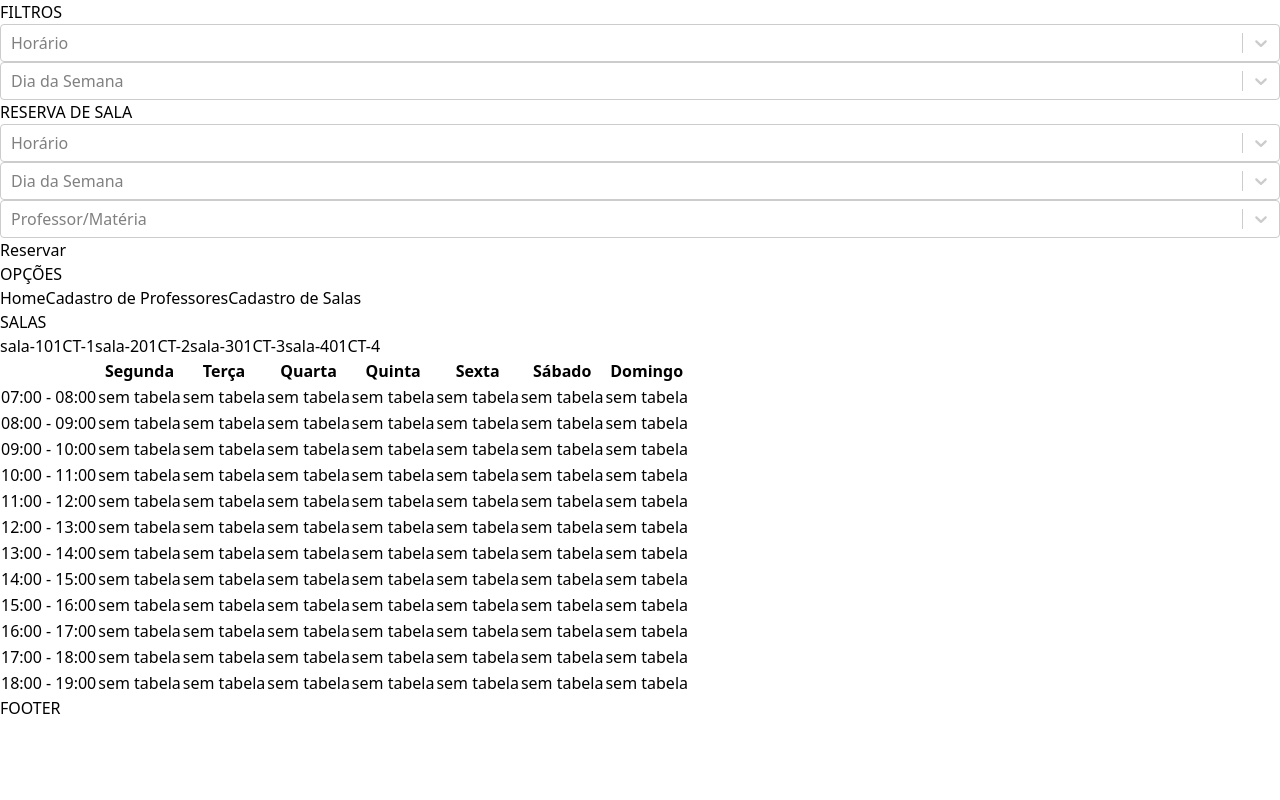
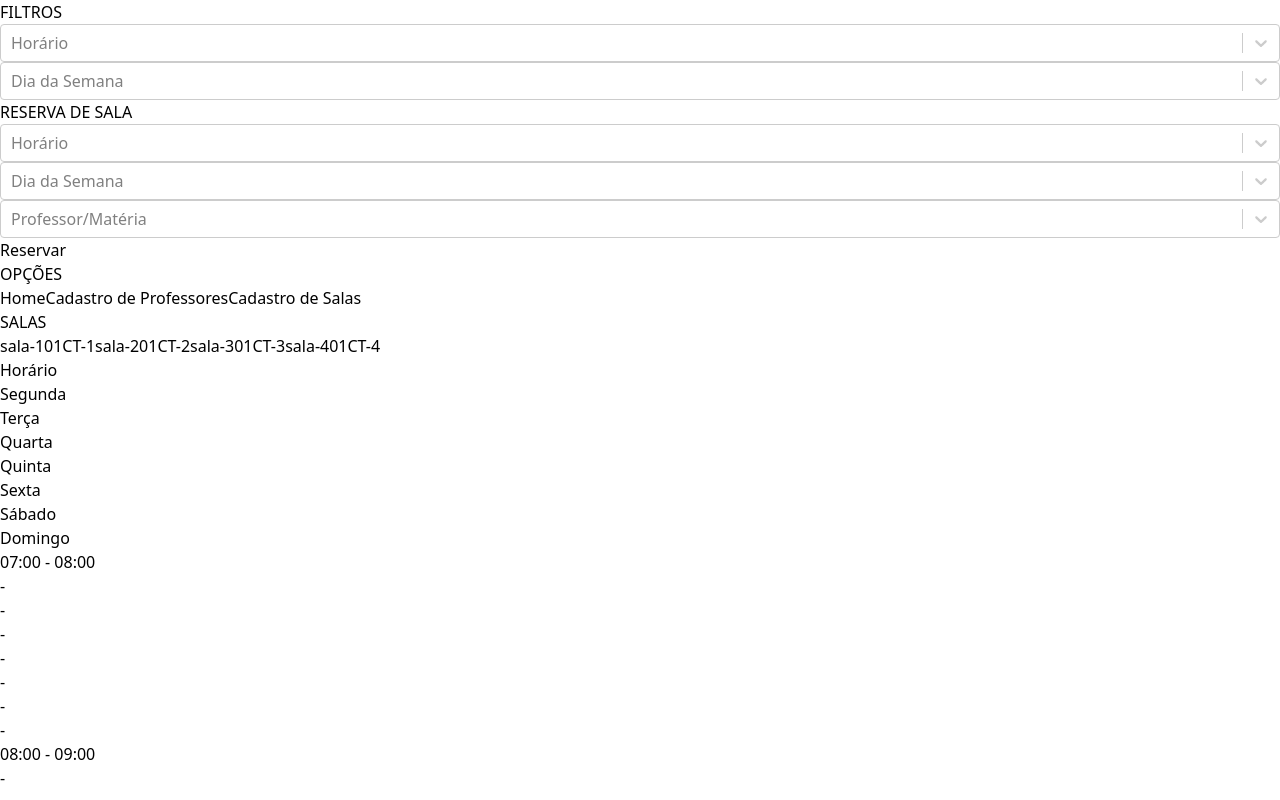
Before and after one commit to ted182/app-salas-ufes, a React (Vite) app: page / in a window 1280 px wide. Shown: the top 800 px of the page. Built offline with nearby package versions, Linux system fonts and the light colour scheme.

Commit message:
acertado atualização da agenda quando o professor recebe edicão de dados

```diff
--- a/src/components/TabelaSemana.jsx
+++ b/src/components/TabelaSemana.jsx
@@ -54,6 +54,85 @@ const TabelaSemana = ({ tabela }) => {
         setModal(true);
     };
 
+
+
+
+    return (
+        <div className="flex flex-col">
+
+            {/* Cabeçalho da Tabela */}
+            <div className="flex">
+                <div className="flex-1 p-2 border">Horário</div>
+                {diasDaSemana.map((dia, index) => (
+                    <div key={index} className="flex-1 p-2 border">{dia.value}</div>
+                ))}
+            </div>
+
+            {/* Conteúdo da Tabela */}
+            {horarios.map((horario, hi) => (
+                <div key={hi} className="flex">
+                    <div className="flex-1 p-2 border">{horario.value}</div>
+
+                    {diasDaSemana.map((dia, di) => (
+                        <div key={di} className="flex-1 p-2 border">
+
+                            {tabela ? (
+
+                                <button
+                                    className={`py-2 w-full h-full hover:outline-none hover:ring-2 hover:ring-black`}
+                                    style={{ backgroundColor: tabela.agenda[dia.id][horario.id].cor }}
+                                    onClick={() => handleModal(dia, horario, tabela.agenda[dia.id][horario.id])}>
+                                    {tabela.agenda[dia.id][horario.id].disciplina}
+                                </button>
+
+
+                            ) : ('-')
+                            }
+
+                        </div>
+                    ))}
+
+                </div>
+            ))}
+
+        </div>
+    );
+
+
+
+
+
+
+
+
+
+
+
+
+
+
+
+
+
+
+
+
+
+
+
+
+
+
+
+
+
+
+
+
+
+
+
+
     return (
         <table className="min-w-full divide-y divide-gray-200">
             <thead className="bg-gray-50">
@@ -75,14 +154,14 @@ const TabelaSemana = ({ tabela }) => {
                                 {tabela ? (
 
                                     <button
-                                        className={`w-full h-full hover:bg-slate-200`}
+                                        className={`w-full h-full hover:outline-none hover:ring-2 hover:ring-black`}
                                         style={{ backgroundColor: tabela.agenda[dia.id][horario.id].cor }}
                                         onClick={() => handleModal(dia, horario, tabela.agenda[dia.id][horario.id])}>
                                         {tabela.agenda[dia.id][horario.id].disciplina}
                                     </button>
 
 
-                                ) : ('sem tabela')
+                                ) : ('-')
                                 }
 
                             </td>
--- a/src/contexts/dados.jsx
+++ b/src/contexts/dados.jsx
@@ -52,10 +52,10 @@ function agendaDaSemana() {
     //const cloneAgendaSemReferencia = JSON.parse(JSON.stringify( defaultAgenda() ));
 
     let salas = {
-        1: { nome: 'sala-101', predio: 'CT-1', agenda: JSON.parse(JSON.stringify( defaultAgenda() )) },
-        2: { nome: 'sala-201', predio: 'CT-2', agenda: JSON.parse(JSON.stringify( defaultAgenda() )) },
-        3: { nome: 'sala-301', predio: 'CT-3', agenda: JSON.parse(JSON.stringify( defaultAgenda() )) },
-        4: { nome: 'sala-401', predio: 'CT-4', agenda: JSON.parse(JSON.stringify( defaultAgenda() )) },
+        1: { nome: 'sala-101', predio: 'CT-1', agenda: JSON.parse(JSON.stringify(defaultAgenda())) },
+        2: { nome: 'sala-201', predio: 'CT-2', agenda: JSON.parse(JSON.stringify(defaultAgenda())) },
+        3: { nome: 'sala-301', predio: 'CT-3', agenda: JSON.parse(JSON.stringify(defaultAgenda())) },
+        4: { nome: 'sala-401', predio: 'CT-4', agenda: JSON.parse(JSON.stringify(defaultAgenda())) },
     };
 
     //  gera agenda vazia
@@ -94,6 +94,27 @@ function agendaDaSemana() {
         professores[teacherId] = { id: teacherId, cor: '', nome: name, departamento: depart, disciplina: subject };
     };
 
+    //  Função para atualizar os dados dos professores nas agendas das salas
+    function refreshAgenda(professor) {
+
+        const keys = Object.keys(salas);
+        //console.log(keys)
+        const dias = ['segunda', 'terca', 'quarta', 'quinta', 'sexta', 'sabado', 'domingo'];
+        const horarios = [1, 2, 3, 4, 5, 6, 7, 8, 9, 10, 11, 12];
+
+        keys.forEach(key => {
+            dias.forEach(dia => {
+                horarios.forEach(hora => {
+                    //console.log(salas[key])
+                    if (professor.id == salas[key].agenda[dia][hora].id) {
+                        salas[key].agenda[dia][hora] = professor;
+                    };
+                })
+            });
+        })
+    };
+
+
     function setProfessor(professorId, name, depart, subject, cor) {
         professores[professorId] = {
             id: professorId,
@@ -102,6 +123,7 @@ function agendaDaSemana() {
             departamento: depart,
             disciplina: subject
         };
+        refreshAgenda(professores[professorId]);
     };
 
     function removeProfessor(id) {
@@ -121,7 +143,7 @@ function agendaDaSemana() {
         };
 
         const roomId = nextRoomId++;
-        salas[roomId] = { nome: roomName, predio: buildingName, agenda: JSON.parse(JSON.stringify( defaultAgenda() )) };
+        salas[roomId] = { nome: roomName, predio: buildingName, agenda: JSON.parse(JSON.stringify(defaultAgenda())) };
     };
 
     function setSala(roomId, name, building) {
--- a/src/pages/Home.jsx
+++ b/src/pages/Home.jsx
@@ -7,9 +7,6 @@ import DadosContext from '../contexts/dados';
 //  importação dos componentes
 import TabelaSemana from '../components/TabelaSemana';
 import Modal from '../components/Modal';
-
-
-
 
 
 
--- a/src/pages/Professores.jsx
+++ b/src/pages/Professores.jsx
@@ -111,11 +111,24 @@ const Professores = () => {
             }
             return user;
         });
-        //  adicionar checagem para casod e erro na edicao dos dados gerais
-        dados.setProfessor(prof.id, editFormData.nome, editFormData.departamento, editFormData.disciplina, editFormData.cor);     // salva no objeto geral
+
+        //  adicionar checagem para caso de erro na edicao dos dados gerais
+
+        // salva no objeto geral
+        dados.setProfessor(
+            prof.id,
+            editFormData.nome,
+            editFormData.departamento,
+            editFormData.disciplina,
+            editFormData.cor
+        );
+
+        //setAgenda(salaId, diaSemana, horarioId, professorId)
+        //dados.setAgenda();
+
         setDadosAux((prevVar) => prevVar + 1);
-        setTabelaProfs(newUsers);                                                                               // seta novo usuario no frontend
-        setEditingId(null);                                                                                     // desativa o modo edição
+        setTabelaProfs(newUsers);               // seta novo usuario no frontend
+        setEditingId(null);                     // desativa o modo edição
         setFocusColor(null);
     };
 
@@ -218,10 +231,10 @@ const Professores = () => {
                                             name="cor"
                                             value={editFormData.cor}
                                             onChange={handleEditFormChange}
-                                            className="h-6 w-8"
+                                            className="border-2 border-black h-6 w-6"
                                         />
                                     ) : (
-                                        <div className='h-6 w-6' style={{ backgroundColor: prof.cor }}></div>
+                                        <div className='border-2 border-black h-6 w-6' style={{ backgroundColor: prof.cor }}></div>
                                     )}
                                 </td>
 
```
